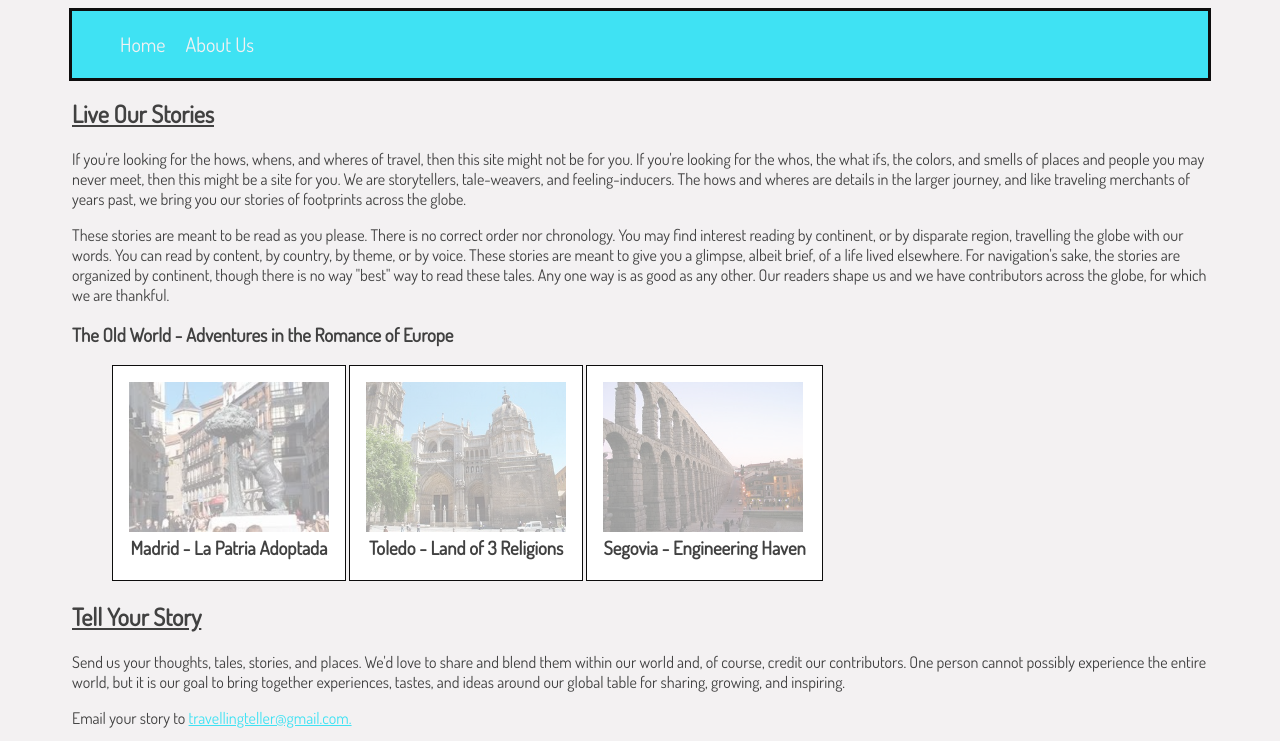
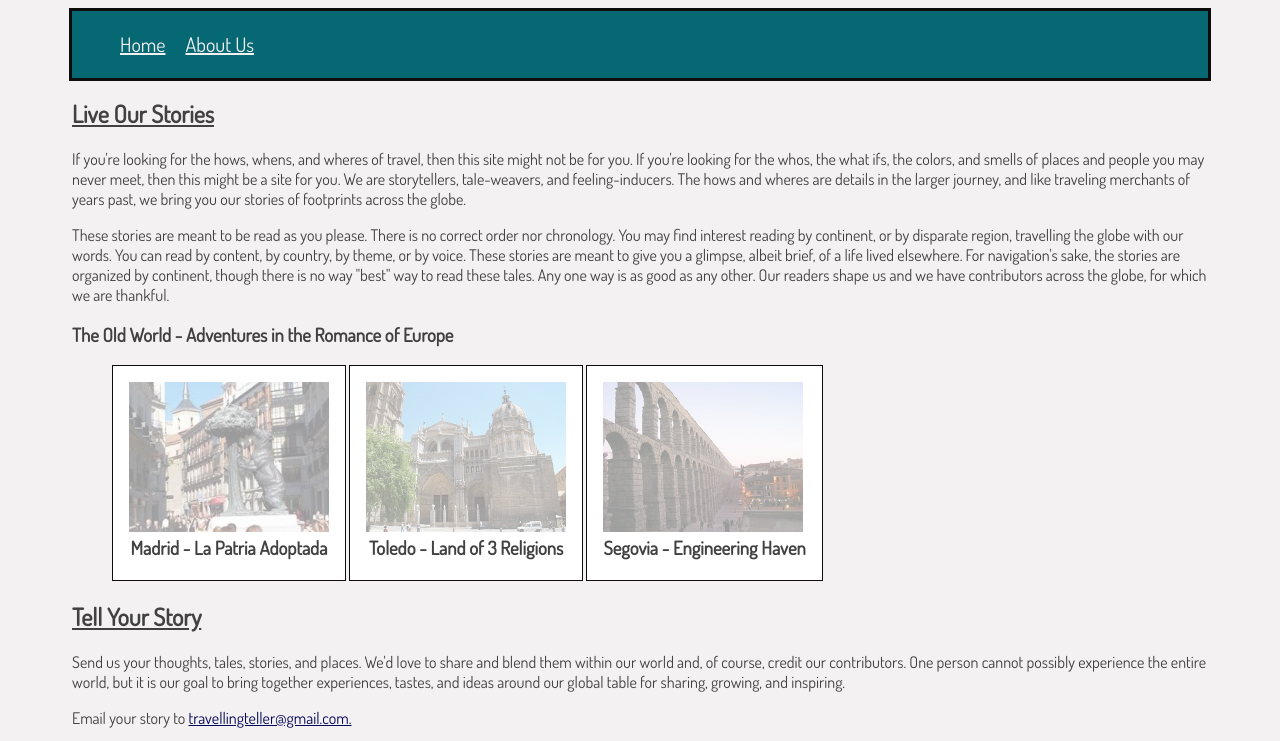
Before and after one commit to LindseyCWilcox/portfolio, a plain HTML site: page index.html in a window 1280 px wide. Shown: the part 93-834 px from the top of the page. Drawn offline with Linux system fonts and the light colour scheme.

Commit message:
week10 accessibility

```diff
--- a/styles/first-stylesheet.css
+++ b/styles/first-stylesheet.css
@@ -15,7 +15,7 @@ h2 {
   text-decoration: underline;
 }
 nav {
-  background-color: #3FE2F3;
+  background-color: #066873;
   font-size: 1.25rem;
   text-align: left;
   outline-style: solid;
@@ -24,17 +24,17 @@ nav {
 }
 nav a:link {
   color: #F3F1F2;
-  text-decoration: none;
+  text-decoration: underline;
 }
 nav a:visited {
-  color: #8C8C8C;
+  color: #ffffff;
 }
 nav a:hover {
-  color: #0D0D0D;
+  color: #ffffff;
 }
 
 a:visited {
-  color: #8C8C8C;
+  color: #4e4e4e;
   text-decoration: none;
 }
 a:hover {
@@ -42,7 +42,7 @@ a:hover {
   text-decoration: none;
 }
 a:link {
-  color: #3FE2F3;
+  color: #040759;
   text-decoration: underline;
 }
 nav li {
```
